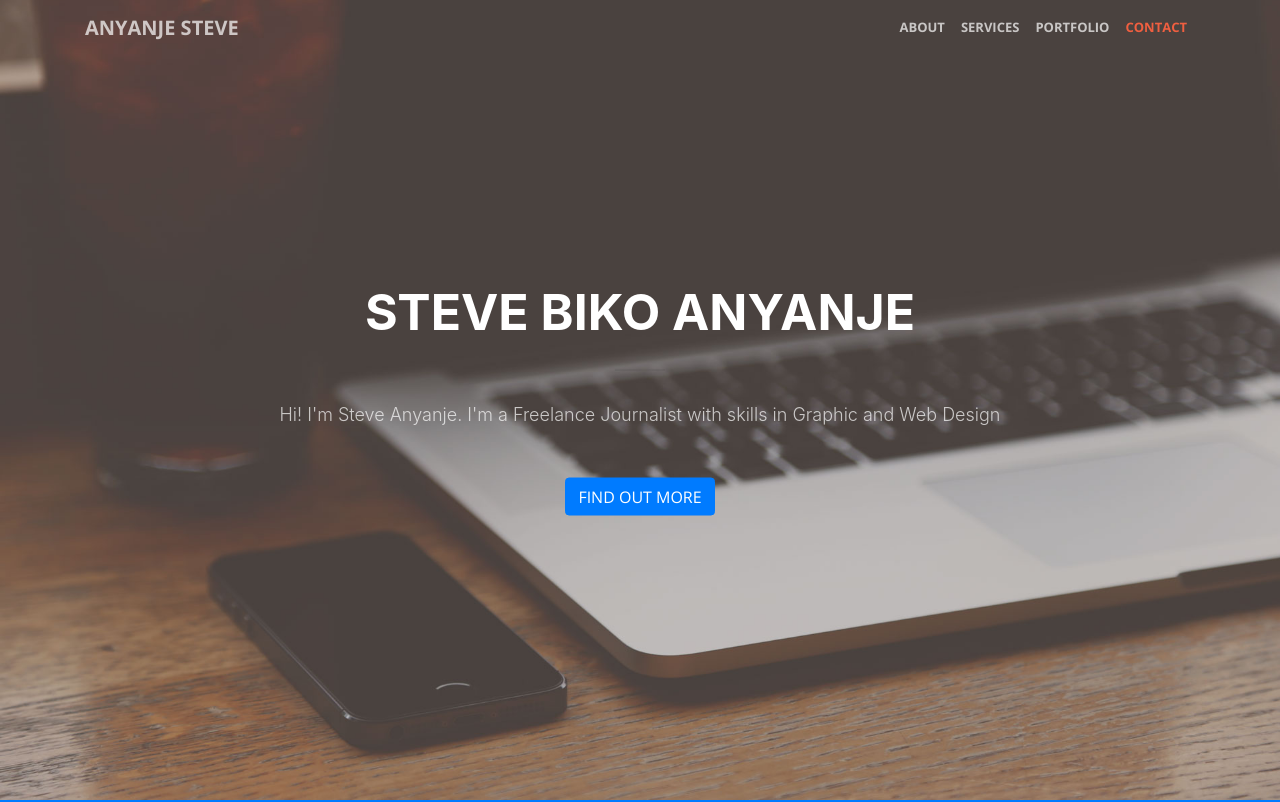
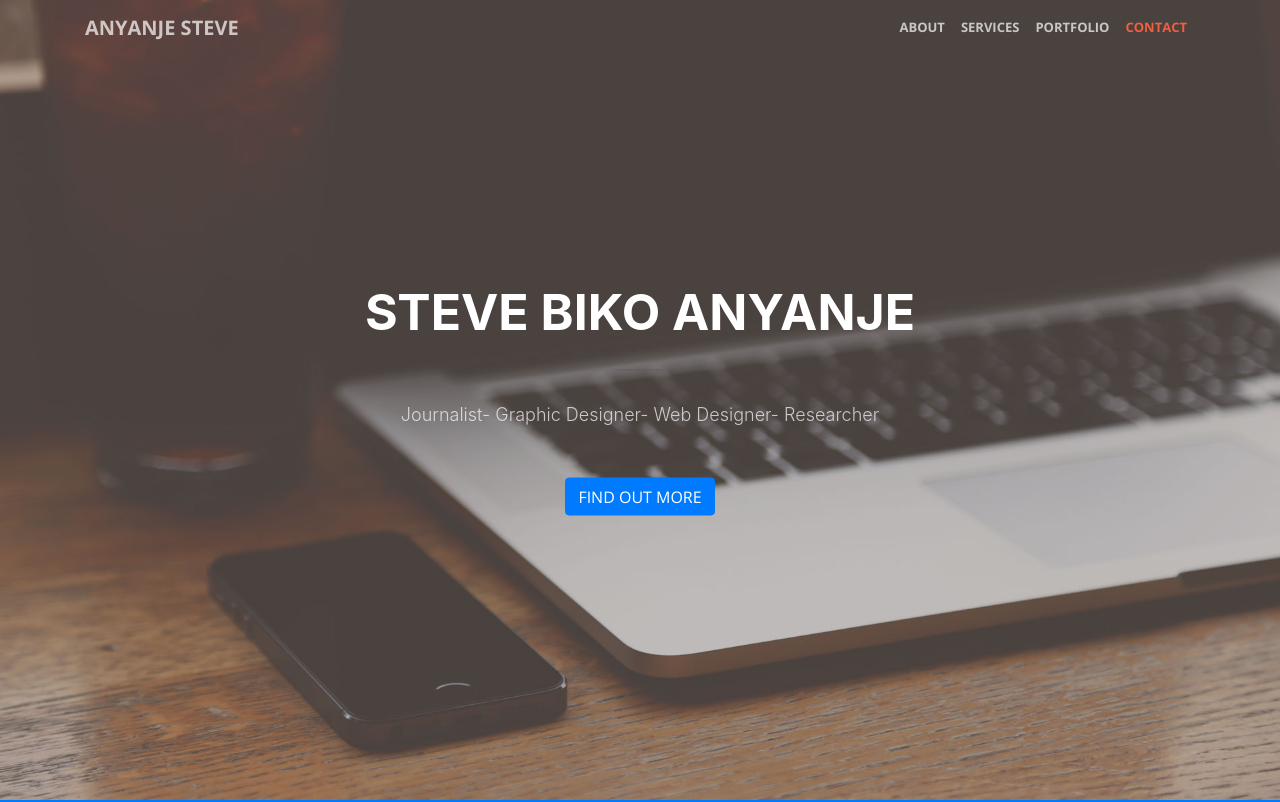
Before and after one commit to bikysteve/bikysteve.github.io, a website with bundled scripts: page index.html in a window 1280 px wide. Shown: the top 802 px of the page. Built offline with nearby package versions, Linux system fonts and the light colour scheme.

Commit message:
edited another line 1

```diff
--- a/index.html
+++ b/index.html
@@ -59,7 +59,7 @@
         <div class="header-content-inner">
           <h1 id="homeHeading">Steve Biko Anyanje</h1>
           <hr>
-          <p>Hi! I'm Steve Anyanje. I'm a Freelance Journalist with skills in Graphic and Web Design</p>
+          <p>Journalist- Graphic Designer- Web Designer- Researcher</p>
           <a class="btn btn-primary btn-xl js-scroll-trigger" href="#about">Find Out More</a>
         </div>
       </div>
```
